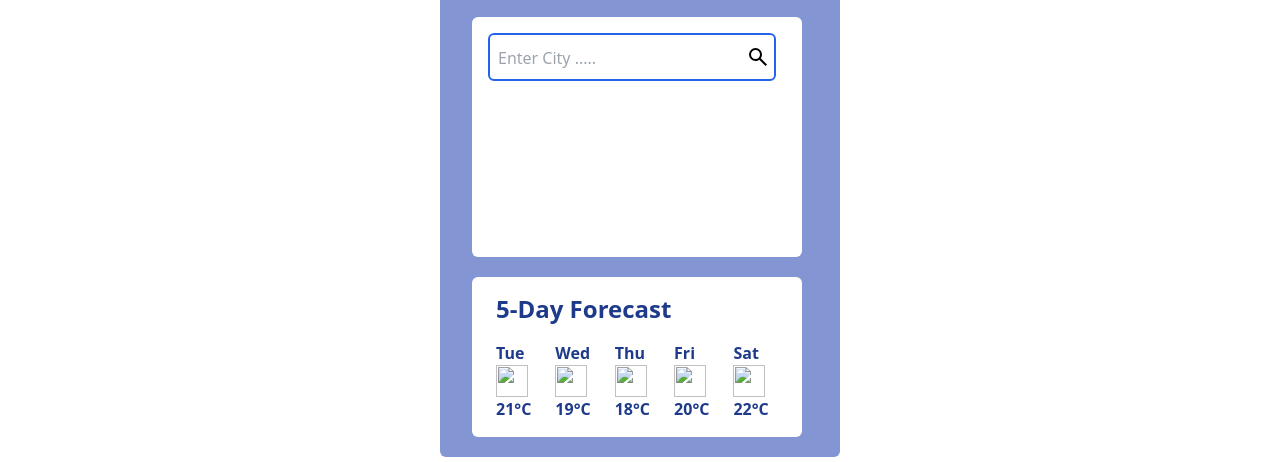
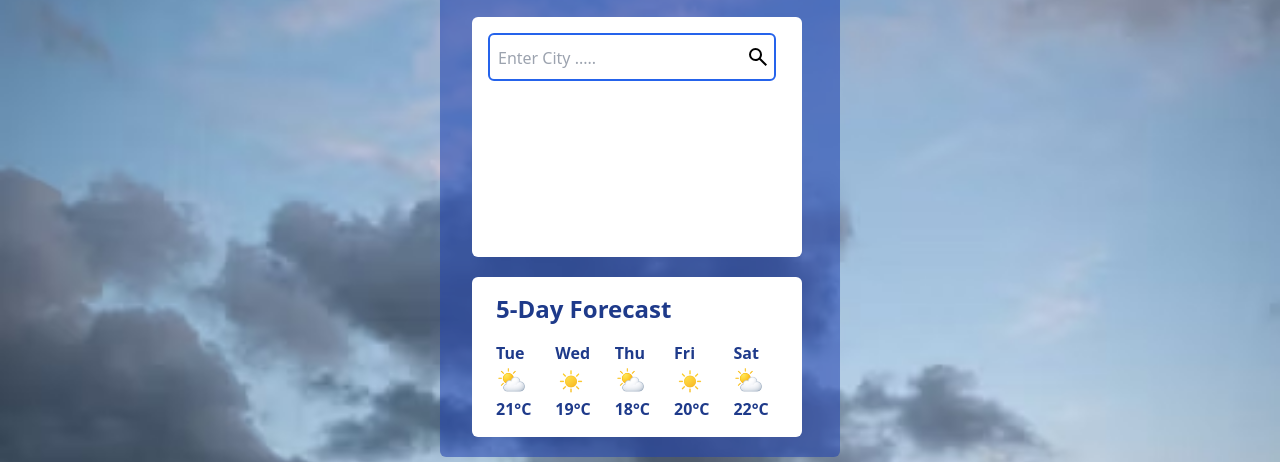
Before and after one commit to dgplang/elons-team-weather-application, a website: page dist/index.html in a window 1280 px wide. Shown: the part 127-589 px from the top of the page. Drawn offline with nearby package versions, Linux system fonts and the light colour scheme; files that its build step writes are made by us from their sources; the site is published under a folder, as on GitHub Pages, so addresses that start at the root find nothing.

Commit message:
updates links for vercel deployment

```diff
--- a/dist/index.html
+++ b/dist/index.html
@@ -6,13 +6,13 @@
     <link rel="stylesheet" href="style.css">
     <title>WeatherApp</title>
 </head>
-<body style="background-image: url(/img/weather2.png);" class="justify-center bg-cover items-center min-h-screen">
+<body style="background-image: url(../img/weather2.png);" class="justify-center bg-cover items-center min-h-screen">
 
     <div class="flex flex-col md:justify-center justify-start md:items-center items-start md:ml-0 ml-8">
 
         <div class="bg-opacity-55 rounded-md md:w-[400px] w-[370px] h-[560px] mt-6 md:pl-8 pl-4 bg-blue-800">
             <div class="flex gap-4 mt-5">
-                <img src="/img/sunlight2.png" class="w-20 h-20" alt="">
+                <img src="../img/sunlight2.png" class="w-20 h-20" alt="">
                 <h1 class="text-center text-white text-4xl pt-5 font-bold">WeatherApp</h1>
             </div>
             <div class="bg-white rounded-md w-[330px] h-60 mt-5">
@@ -27,27 +27,27 @@
                 <div class="mt-4 flex gap-6">
                     <div>
                         <p class="text-blue-900 font-semibold">Tue</p>
-                        <img src="/img/sunandcloud.png" class="h-8 w-8" alt="">
+                        <img src="../img/sunandcloud.png" class="h-8 w-8" alt="">
                         <p class="font-semibold text-blue-900">21°C</p>
                     </div>
                     <div>
                         <p class="text-blue-900 font-semibold">Wed</p>
-                        <img src="/img/sunlight2.png" class="h-8 w-8" alt="">
+                        <img src="../img/sunlight2.png" class="h-8 w-8" alt="">
                         <p class="font-semibold text-blue-900">19°C</p>
                     </div>
                     <div>
                         <p class="text-blue-900 font-semibold">Thu</p>
-                        <img src="/img/sunandcloud.png" class="h-8 w-8" alt="">
+                        <img src="../img/sunandcloud.png" class="h-8 w-8" alt="">
                         <p class="font-semibold text-blue-900">18°C</p>
                     </div>
                     <div>
                         <p class="text-blue-900 font-semibold">Fri</p>
-                        <img src="/img/sunlight2.png" class="h-8 w-8" alt="">
+                        <img src="../img/sunlight2.png" class="h-8 w-8" alt="">
                         <p class="font-semibold text-blue-900">20°C</p>
                     </div>
                     <div>
                         <p class="text-blue-900 font-semibold">Sat</p>
-                        <img src="/img/sunandcloud.png" class="h-8 w-8" alt="">
+                        <img src="../img/sunandcloud.png" class="h-8 w-8" alt="">
                         <p class="font-semibold text-blue-900">22°C</p>
                     </div>
                 </div>
```
